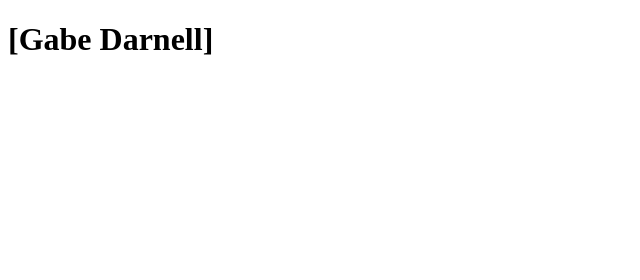
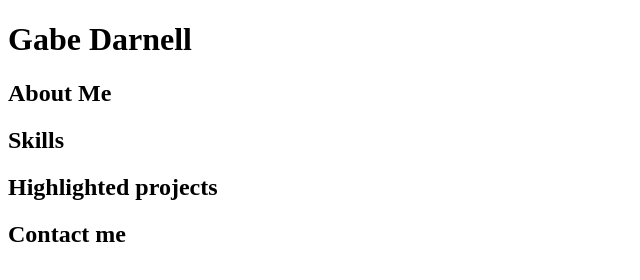
Before and after one commit to GabeDarnell/GabeDarnell.github.io, a plain HTML site: page index.html in a window 1280 px wide. Shown: the whole page, without its empty margins (0-640 px from the left). Drawn offline with Linux system fonts and the light colour scheme.

Commit message:
Add files via upload

```diff
--- a/index.html
+++ b/index.html
@@ -1,9 +1,13 @@
 <!DOCTYPE html>
 <html>
-<head>
-  <title>CSCE 190: Gabe Darnell</title>
-</head>
-<body>
- <h1>[Gabe Darnell]</h1>
-</body>
+    <head>
+      <title>CSCE 190: [Gabe Darnell]</title>
+    </head>
+    <body>
+     <h1>Gabe Darnell</h1>
+     <div class=“about”><h2>About Me</h2></div>
+     <div class=“skills”><h2>Skills</h2></div>
+     <div class=“projects”><h2>Highlighted projects</h2></div>
+     <div class=“contact”><h2>Contact me</h2></div>
+    </body>
 </html>
```
